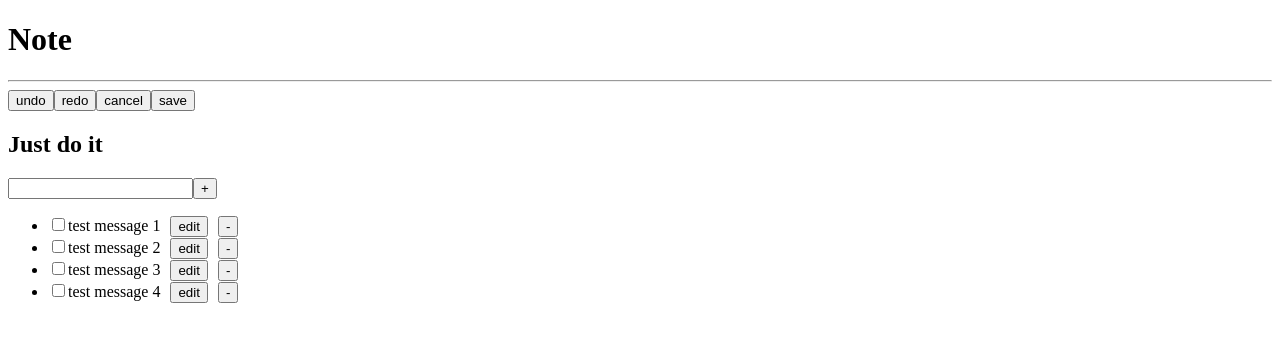
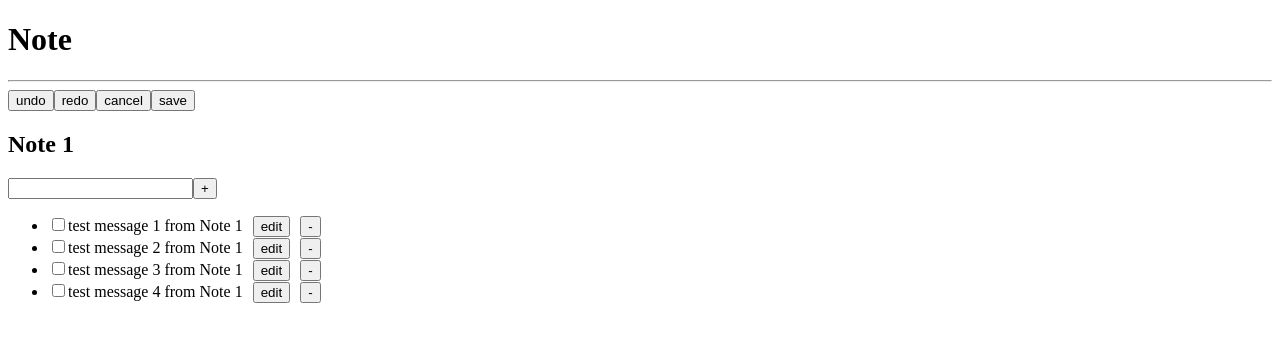
Before and after one commit to osabl/note-list, a Vue app: page / in a window 1280 px wide. Shown: the top 342 px of the page. Built offline with nearby package versions, Linux system fonts and the light colour scheme.

Commit message:
add store

```diff
--- a/src/App.vue
+++ b/src/App.vue
@@ -2,33 +2,20 @@
   <div id="app">
     <h1>Note</h1>
     <hr />
-    <Note
-    :note="note"
-    />
+    <Note/>
   </div>
 </template>
 
 <script>
 import Note from './components/Note.vue'
+// import { mapState } from 'vuex'
 
 export default {
   name: 'App',
   components: {
     Note
-  },
-  data () {
-    return {
-      note: {
-        title: 'Just do it',
-        list: [
-          { id: 1, title: 'test message 1', completed: false },
-          { id: 2, title: 'test message 2', completed: false },
-          { id: 3, title: 'test message 3', completed: false },
-          { id: 4, title: 'test message 4', completed: false }
-        ]
-      }
-    }
   }
+  // computed: mapState({ note: state => state.notes[0] })
 }
 </script>
 
--- a/src/components/Note.vue
+++ b/src/components/Note.vue
@@ -6,12 +6,12 @@
       <button @click="reset">cancel</button>
       <button @click="saveChange">save</button>
     </div>
-    <h2>{{ current.title }}</h2>
+    <h2>{{ note.title }}</h2>
 
     <TodoAdd @add-todo="addTodo"/>
 
     <ul class="todo-list">
-      <Todo v-for="todo in current.list"
+      <Todo v-for="todo in note.list"
       :todo="todo"
       :key="todo.id"
       @remove-todo="removeTodo"
@@ -27,48 +27,47 @@ export default {
   data () {
     return {
       index: 0,
-      history: [JSON.stringify(this.note)],
-      current: JSON.parse(JSON.stringify(this.note)),
+      history: [JSON.stringify(this.$store.getters.getCopyNoteById(0))],
+      note: this.$store.getters.getCopyNoteById(0),
       lock: false
     }
   },
   watch: {
-    current: {
+    note: {
       handler () {
         if (this.lock) {
           this.lock = false
           return
         }
 
-        // trim array
+        // trim array & increment index
         if (this.history.length > this.index++) {
           this.history.length = this.index
         }
 
-        this.history.push(JSON.stringify(this.current))
+        this.history.push(JSON.stringify(this.note))
       },
       deep: true
     }
   },
-  props: ['note'],
   components: {
     TodoAdd,
     Todo
   },
   methods: {
     removeTodo (target) {
-      this.current.list = this.current.list.filter(todo => todo.id !== target.id)
+      this.note.list = this.note.list.filter(todo => todo.id !== target.id)
     },
 
     addTodo (todo) {
-      this.current.list.unshift(todo)
+      this.note.list.unshift(todo)
     },
 
     undoChange () {
       if (this.index > 0) {
         this.lock = true
         this.index--
-        this.current = JSON.parse(this.history[this.index])
+        this.note = JSON.parse(this.history[this.index])
       }
     },
 
@@ -76,19 +75,19 @@ export default {
       if (this.index + 1 < this.history.length) {
         this.lock = true
         this.index++
-        this.current = JSON.parse(this.history[this.index])
+        this.note = JSON.parse(this.history[this.index])
       }
     },
 
     reset () {
       this.lock = true
       this.index = 0
-      this.history = [JSON.stringify(this.note)]
-      this.current = JSON.parse(JSON.stringify(this.note))
+      this.history = [JSON.stringify(this.$store.getters.getCopyNoteById(0))]
+      this.note = this.$store.getters.getCopyNoteById(0)
     },
 
     saveChange () {
-      this.note = JSON.parse(JSON.stringify(this.current))
+      this.$store.dispatch('updateNote', this.note)
       this.reset()
     }
   }
--- a/src/main.js
+++ b/src/main.js
@@ -1,8 +1,10 @@
 import Vue from 'vue'
 import App from './App.vue'
+import store from './store'
 
 Vue.config.productionTip = false
 
 new Vue({
+  store,
   render: h => h(App)
 }).$mount('#app')
--- /dev/null
+++ b/src/store.js
@@ -0,0 +1,57 @@
+import Vue from 'vue'
+import Vuex from 'vuex'
+
+Vue.use(Vuex)
+
+export default new Vuex.Store({
+  state: {
+    notes: [{
+      id: 0,
+      title: 'Note 1',
+      list: [
+        { id: 1, title: 'test message 1 from Note 1', completed: false },
+        { id: 2, title: 'test message 2 from Note 1', completed: false },
+        { id: 3, title: 'test message 3 from Note 1', completed: false },
+        { id: 4, title: 'test message 4 from Note 1', completed: false }
+      ]
+    }, {
+      id: 1,
+      title: 'Note 2',
+      list: [
+        { id: 1, title: 'test message 1 from Note 2', completed: false },
+        { id: 2, title: 'test message 2 from Note 2', completed: false },
+        { id: 3, title: 'test message 3 from Note 2', completed: false },
+        { id: 4, title: 'test message 4 from Note 2', completed: false }
+      ]
+    }]
+  },
+  mutations: {
+    createNote (state, note) {
+      state.notes.push(note)
+    },
+    updateNote (state, note) {
+      state.notes[state.notes.findIndex(oldNote => oldNote.id === note.id)] = JSON.parse(JSON.stringify(note))
+    }
+  },
+  actions: {
+    createNote ({ commit }, note) {
+      commit('createNote', note)
+    },
+    updateNote ({ commit }, note) {
+      commit('updateNote', note)
+    }
+  },
+  getters: {
+    noteById (state) {
+      return id => state.notes.find(note => note.id === id)
+    },
+    getCopyNoteById (state) {
+      return id => {
+        const note = state.notes.find(note => note.id === id)
+        const copyNote = JSON.parse(JSON.stringify(note))
+
+        return copyNote
+      }
+    }
+  }
+})
```
